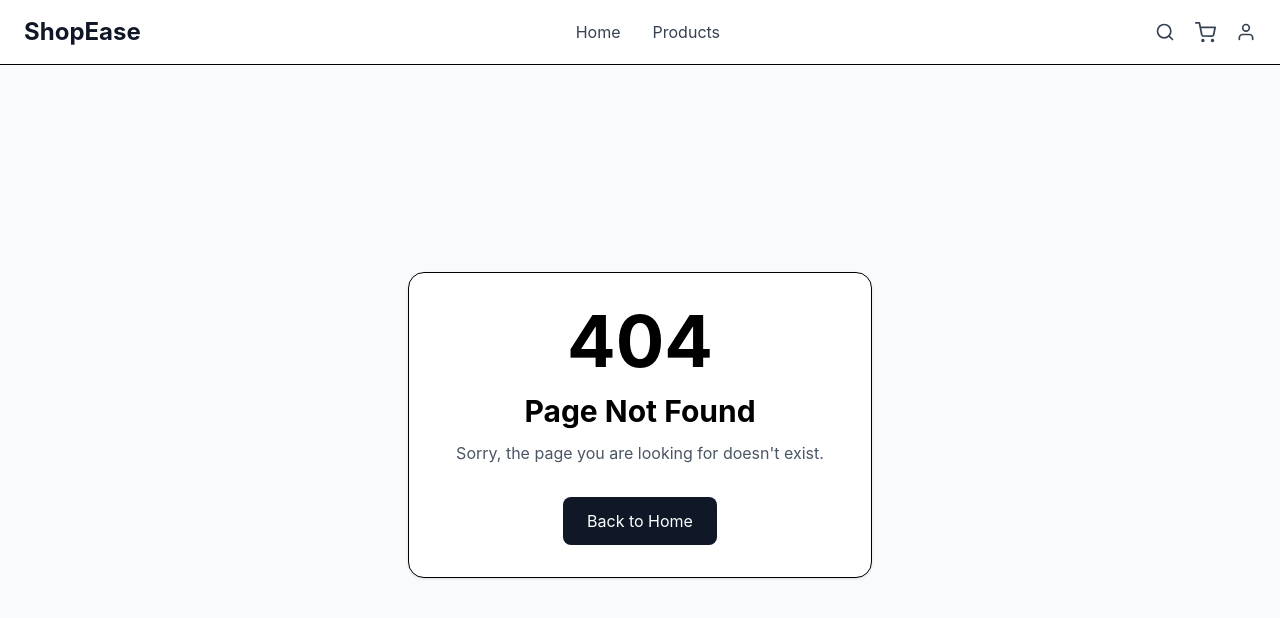
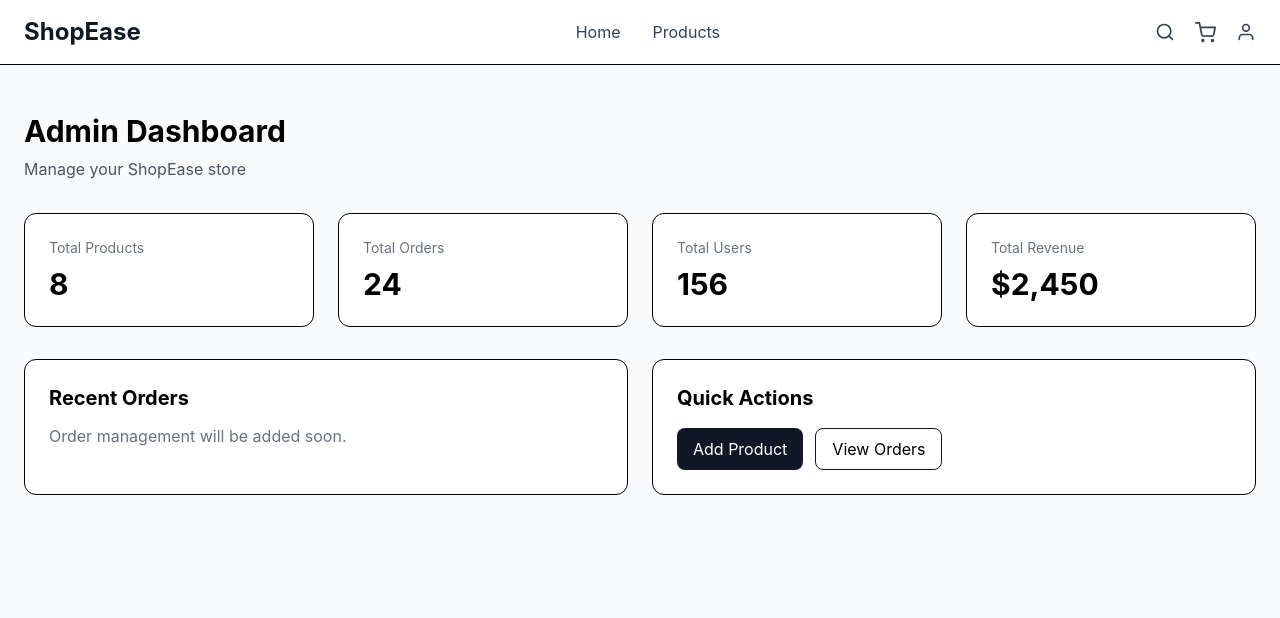
Before and after one commit to pathumnimsara/ecommerce-web, a React (Vite) app: page /admin in a window 1280 px wide. Before the commit this address had no page. Shown: the top 618 px of the page. Built offline with nearby package versions, Linux system fonts and the light colour scheme.

Commit message:
Add admin dashboard

```diff
--- a/src/App.jsx
+++ b/src/App.jsx
@@ -5,6 +5,7 @@ import Checkout from "./pages/Checkout";
 import Register from "./pages/Register";
 import OrderSuccess from "./pages/OrderSuccess";
 import NotFound from "./pages/NotFound";
+import AdminDashboard from "./pages/admin/AdminDashboard";
 
 import Home from "./pages/Home";
 import Products from "./pages/Products";
@@ -30,6 +31,10 @@ function App() {
           <Route path="/register" element={<Register />} />
           <Route path="/order-success" element={<OrderSuccess />} />
           <Route path="*" element={<NotFound />} />
+          <Route
+  path="/admin"
+  element={<AdminDashboard />}
+/>
 
         </Routes>
       </BrowserRouter>
--- /dev/null
+++ b/src/pages/admin/AdminDashboard.jsx
@@ -0,0 +1,89 @@
+function AdminDashboard() {
+  return (
+    <main className="py-12 bg-gray-50 min-h-screen">
+      <div className="max-w-7xl mx-auto px-6">
+        <div className="mb-8">
+          <h1 className="text-3xl font-bold">
+            Admin Dashboard
+          </h1>
+
+          <p className="text-gray-600 mt-2">
+            Manage your ShopEase store
+          </p>
+        </div>
+
+        <div className="grid grid-cols-1 sm:grid-cols-2 lg:grid-cols-4 gap-6">
+          <div className="bg-white border rounded-xl p-6">
+            <p className="text-gray-500 text-sm">
+              Total Products
+            </p>
+
+            <h2 className="text-3xl font-bold mt-2">
+              8
+            </h2>
+          </div>
+
+          <div className="bg-white border rounded-xl p-6">
+            <p className="text-gray-500 text-sm">
+              Total Orders
+            </p>
+
+            <h2 className="text-3xl font-bold mt-2">
+              24
+            </h2>
+          </div>
+
+          <div className="bg-white border rounded-xl p-6">
+            <p className="text-gray-500 text-sm">
+              Total Users
+            </p>
+
+            <h2 className="text-3xl font-bold mt-2">
+              156
+            </h2>
+          </div>
+
+          <div className="bg-white border rounded-xl p-6">
+            <p className="text-gray-500 text-sm">
+              Total Revenue
+            </p>
+
+            <h2 className="text-3xl font-bold mt-2">
+              $2,450
+            </h2>
+          </div>
+        </div>
+
+        <div className="grid grid-cols-1 md:grid-cols-2 gap-6 mt-8">
+          <div className="bg-white border rounded-xl p-6">
+            <h2 className="text-xl font-bold">
+              Recent Orders
+            </h2>
+
+            <p className="text-gray-500 mt-3">
+              Order management will be added soon.
+            </p>
+          </div>
+
+          <div className="bg-white border rounded-xl p-6">
+            <h2 className="text-xl font-bold">
+              Quick Actions
+            </h2>
+
+            <div className="flex flex-wrap gap-3 mt-4">
+              <button className="bg-gray-900 text-white px-4 py-2 rounded-lg hover:bg-gray-700">
+                Add Product
+              </button>
+
+              <button className="border border-gray-900 px-4 py-2 rounded-lg hover:bg-gray-100">
+                View Orders
+              </button>
+            </div>
+          </div>
+        </div>
+      </div>
+    </main>
+  );
+}
+
+export default AdminDashboard;
```
